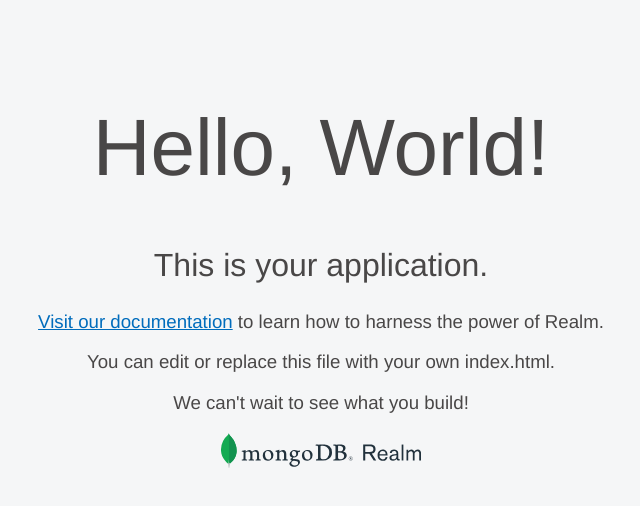
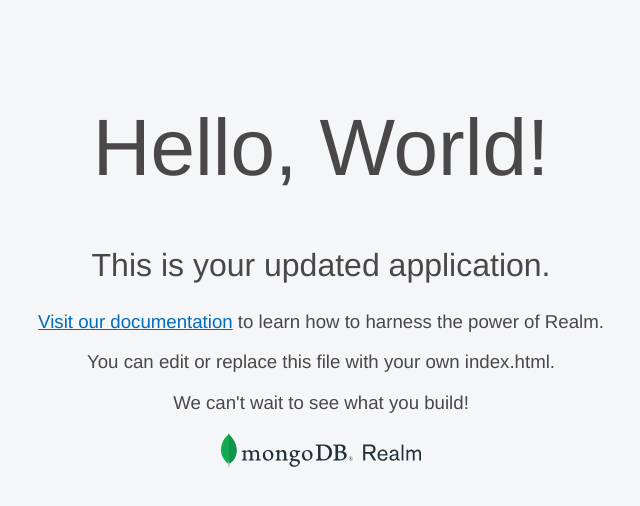
Before and after one commit to kanika-singla/RealmApp, a plain HTML site: page hosting/files/index.html in a window 1280 px wide. Shown: the whole page, without its empty margins (319-959 px from the left). Drawn offline with Linux system fonts and the light colour scheme.

Commit message:
update index.html

```diff
--- a/hosting/files/index.html
+++ b/hosting/files/index.html
@@ -39,7 +39,7 @@
   <body>
     <div class="content">
       <h1>Hello, World!</h1>
-      <h2>This is your application.</h2>
+      <h2>This is your updated application.</h2>
       <div class="footer">
         <a href="https://docs.mongodb.com/realm/">Visit our documentation</a> to learn how to harness the power of Realm.
         <p>
```
